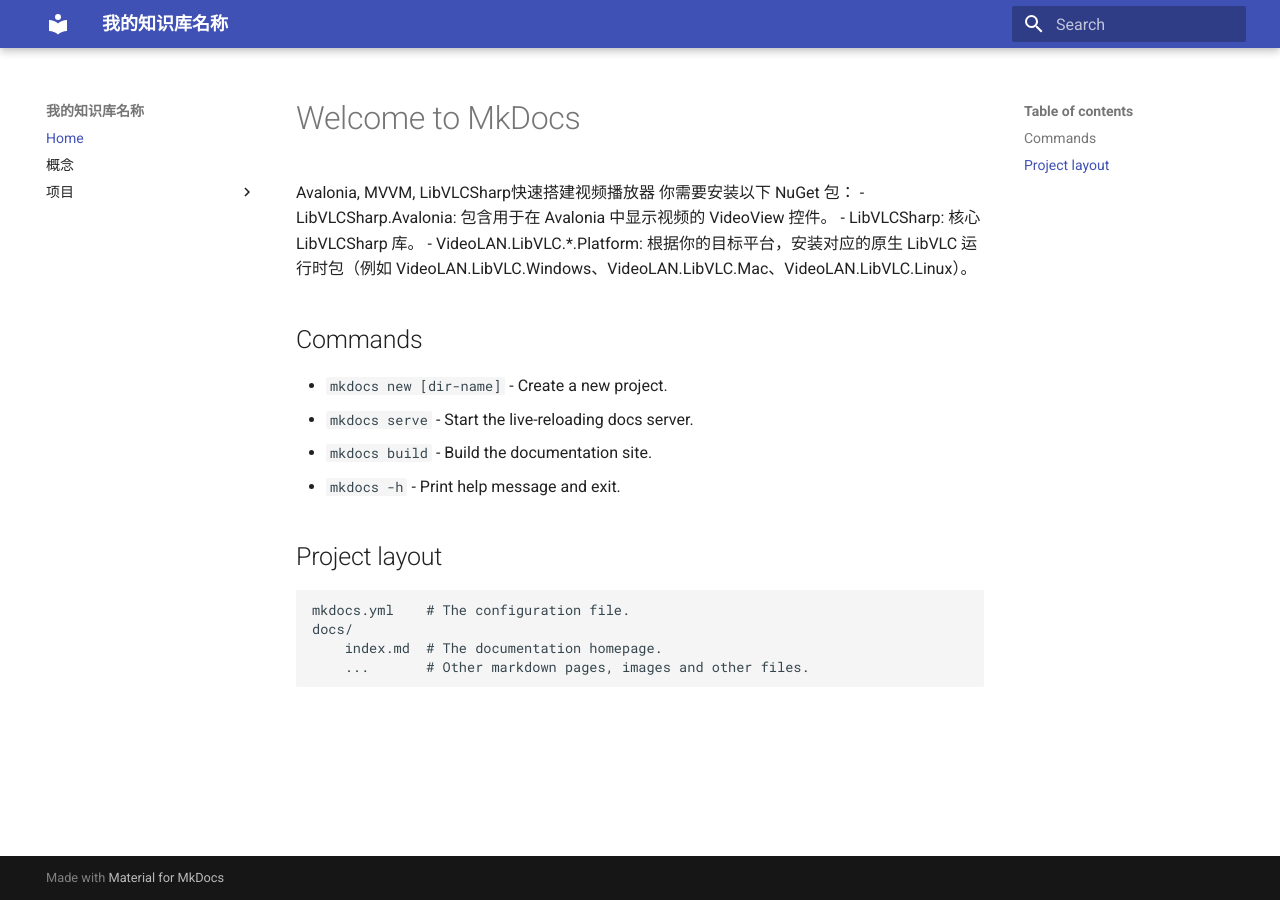
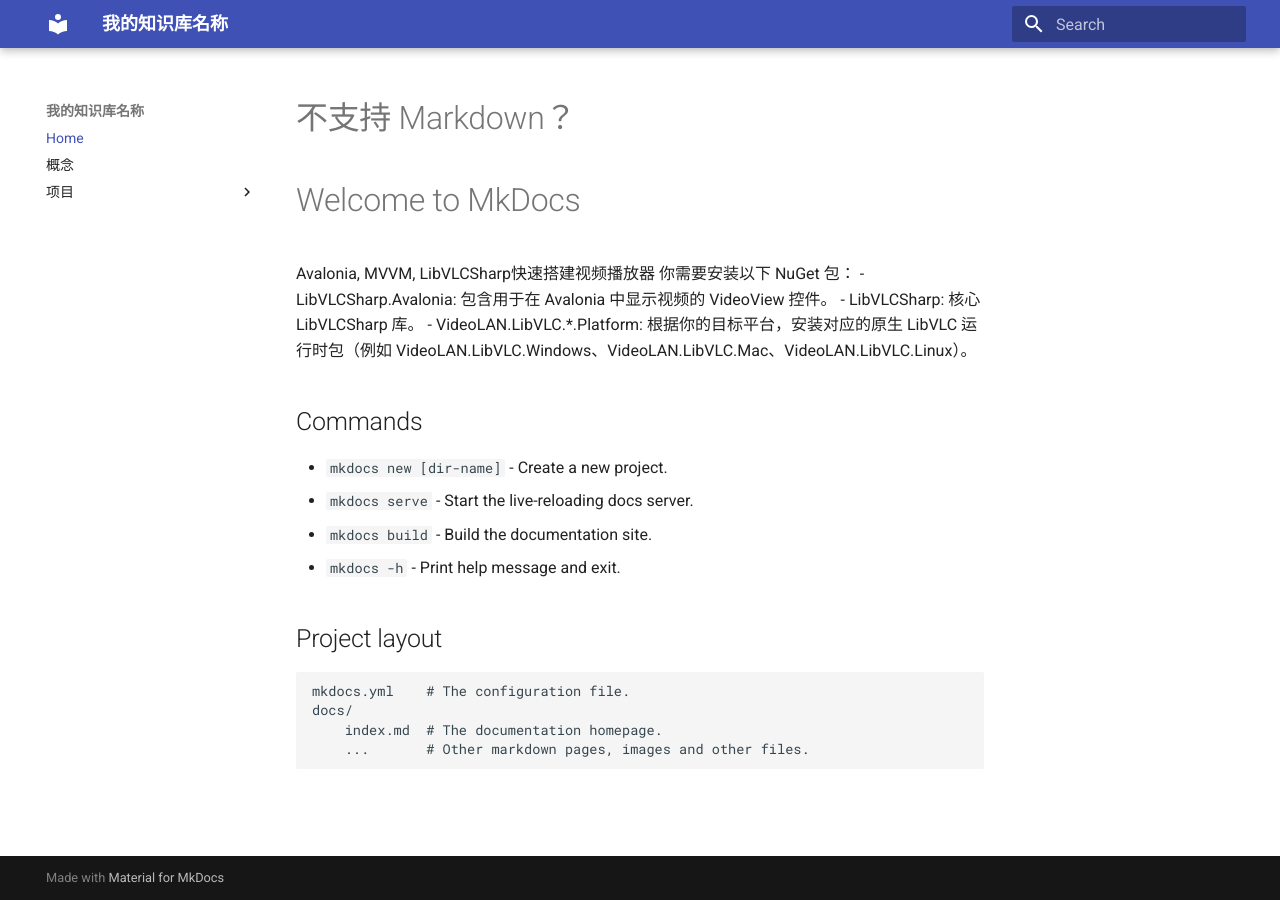
Before and after one commit to setsuodu/VideoPlayerApp, an MkDocs documentation site: the page built from docs/index.md, in a window 1280 px wide. Built offline with MkDocs 1.6.1 and Material for MkDocs 9.7.7, drawn with Linux system fonts in a browser that asks for light colours.

Commit message:
add markdown

```diff
--- a/docs/index.md
+++ b/docs/index.md
@@ -1,3 +1,5 @@
+# 不支持 Markdown？
+
 # Welcome to MkDocs
 
 Avalonia, MVVM, LibVLCSharp快速搭建视频播放器
--- a/mkdocs.yml
+++ b/mkdocs.yml
@@ -22,3 +22,20 @@
         # 你可能需要配置参数，例如：
         # wikilinks: true  # 确保启用维基链接样式
         # markdown_location: "docs"
+markdown_extensions:
+    # 支持脚注、表格等
+    - admonition
+    - abbr
+    - attr_list
+    - def_list
+    - footnotes
+    - tables
+
+    # pymdownx 是 MkDocs Material 推荐的高级扩展
+    - pymdownx.details
+    - pymdownx.superfences
+    - pymdownx.critic
+    - pymdownx.betterem
+    - pymdownx.mark
+    - pymdownx.inlinehilite
+    - pymdownx.keys
```
Also changed, not shown: 1 other file.
